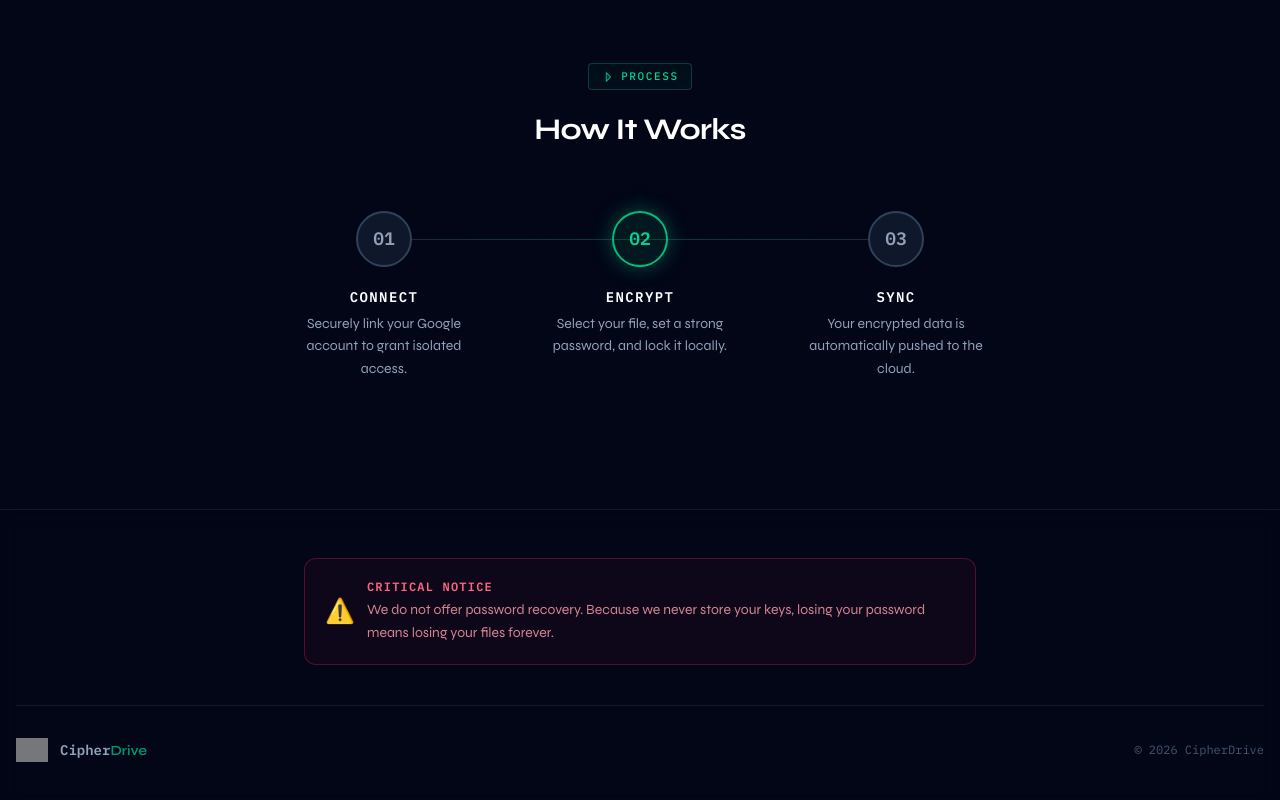
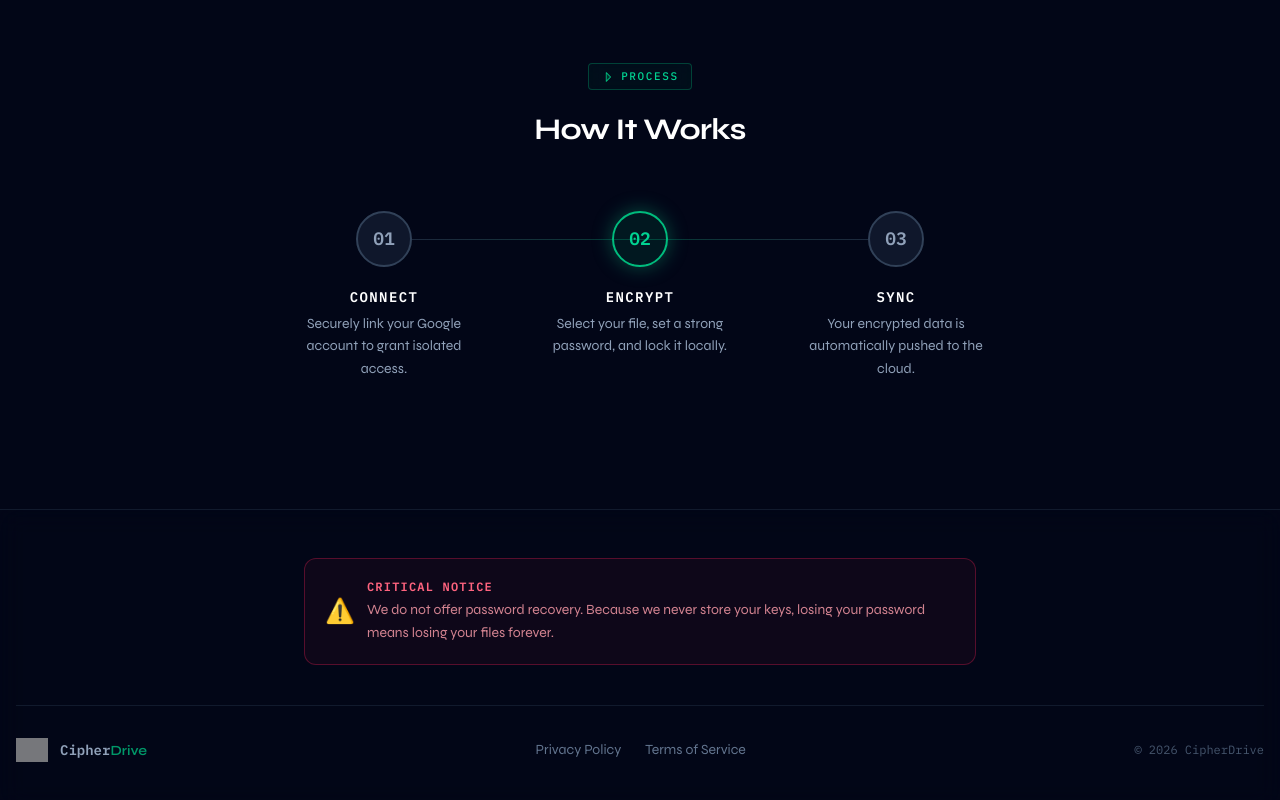
Before and after one commit to OmarAlali5/CipherDrive, a React (Vite) app: page / in a window 1280 px wide. Shown: the part 1580-2380 px from the top of the page. Built offline with nearby package versions, Linux system fonts and the light colour scheme; no server answers; grey boxes are pictures that could not be loaded.

Commit message:
Add links to Privacy Policy and Terms of Service

```diff
--- a/src/pages/LandingPage.tsx
+++ b/src/pages/LandingPage.tsx
@@ -6,6 +6,7 @@ import { InteractiveHero } from '@/components/hero/InteractiveHero'
 import { MatrixTrail } from '@/components/hero/MatrixTrail'
 import { CipherRevealText } from '@/components/ui/CipherRevealText'
 import { useAuthStore } from '@/store/authStore'
+import { Link } from 'react-router-dom'
 import {
   LockKey,
   ShieldCheck,
@@ -320,6 +321,10 @@ export const LandingPage = () => {
                   Cipher<span className="text-emerald-500/80">Drive</span>
                 </span>
               </div>
+              <div className="flex items-center gap-6 text-sm text-slate-500">
+                <Link to="/privacy" className="hover:text-emerald-400 transition-colors">Privacy Policy</Link>
+                <Link to="/terms" className="hover:text-emerald-400 transition-colors">Terms of Service</Link>
+              </div>
               <p className="font-mono text-xs text-slate-600">
                 © 2026 CipherDrive
               </p>
```
